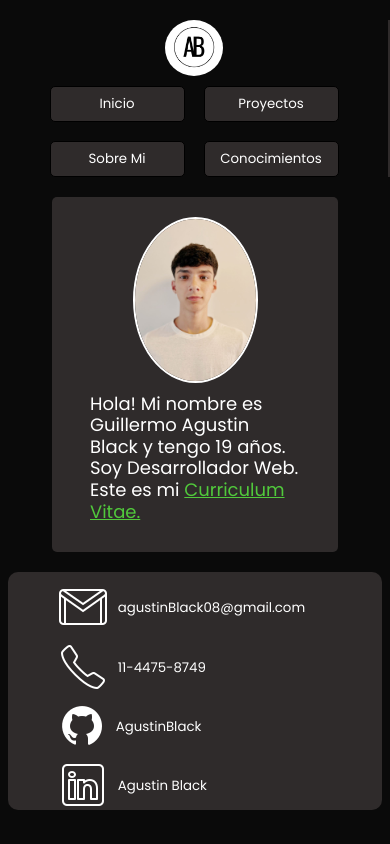
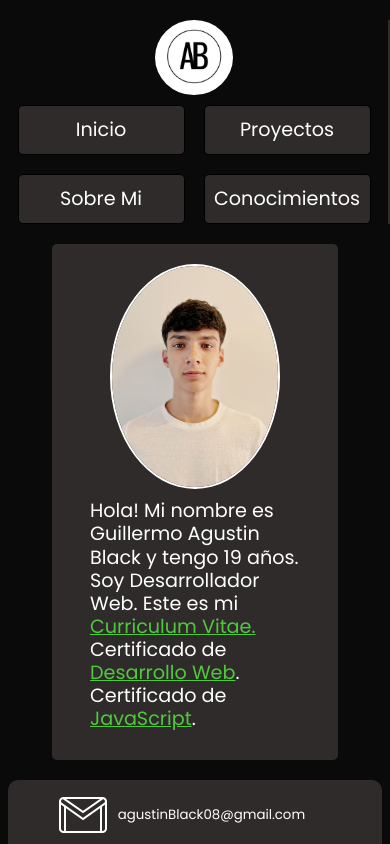
Before and after one commit to AgustinBlack/MiPortfolio, a React (Vite) app in the folder portfolio/: page / in a window 390 px wide. Shown: the top 844 px of the page. Built offline with nearby package versions, Linux system fonts and the light colour scheme.

Commit message:
7mo commit

```diff
--- a/portfolio/src/App.jsx
+++ b/portfolio/src/App.jsx
@@ -10,6 +10,7 @@ import Footer from './components/Footer'
 
 function App() {
   return (
+    <>
     <div className={clases.appDiv}>
       <BrowserRouter>
         <NavBar/>
@@ -22,6 +23,8 @@ function App() {
         <Footer/>
       </BrowserRouter>
     </div>
+    </>
+
   )
 }
 
--- a/portfolio/src/components/Conocimientos.jsx
+++ b/portfolio/src/components/Conocimientos.jsx
@@ -16,6 +16,7 @@ import firebase from "../assets/icons8-firebase-96.png"
 
 const Conocimientos = () => {
     return (
+    <>
     <div className={clases.divPadre}>
         <div className={clases.conocimientosDiv}>
             <a href="https://lenguajehtml.com/"><img className={clases.conocimientoLogos} src={html} alt="" /></a>
@@ -36,6 +37,8 @@ const Conocimientos = () => {
             <a href="https://getbootstrap.com/"><img className={clases.conocimientoLogos} src={bootstrap} alt="" /></a>
         </div>
     </div>
+    </>
+
     )
 }
 
--- a/portfolio/src/components/Inicio.jsx
+++ b/portfolio/src/components/Inicio.jsx
@@ -1,6 +1,8 @@
 import clases from "../styles/Inicio.module.css"
 import foto from "../assets/foto-cv.jpeg"
 import cv from "../assets/Curriculum-Vitae.pdf"
+import dW from "../assets/cert-html-css.png"
+import jS from "../assets/cert-js.png"
 
 const Inicio = () => {
     return (
@@ -12,6 +14,10 @@ const Inicio = () => {
                         Hola! Mi nombre es Guillermo Agustin Black y tengo 19 años.
                         <br/>
                         Soy Desarrollador Web. Este es mi <a href={cv} className={clases.inicioCv}>Curriculum Vitae.</a>
+                        <br />
+                        Certificado de <a href={dW} className={clases.inicioCv}>Desarrollo Web</a>.
+                        <br />
+                        Certificado de <a href={jS} className={clases.inicioCv}>JavaScript</a>.
                     </h3>
                 </div>
             </div>
--- a/portfolio/src/styles/Inicio.module.css
+++ b/portfolio/src/styles/Inicio.module.css
@@ -52,11 +52,11 @@
     }
 
     .inicioTexto{
-        font-size: large;
+        font-size: 1.2em;
     }
 
     .inicioImg{
-        width: 125px;
+        width: 170px;
     }
 
     .img{
--- a/portfolio/src/styles/Nav.module.css
+++ b/portfolio/src/styles/Nav.module.css
@@ -89,11 +89,13 @@
     }
 
     .navLink{
-        width: 135px;
-        font-size: smaller;
+        width: 167px;
+        font-size: larger;
+        height: 50px;
+        align-items: center;
     }
 
     .logo{
-        width: 15%;
+        width: 20%;
     }
 }
--- a/portfolio/src/styles/Proyectos.module.css
+++ b/portfolio/src/styles/Proyectos.module.css
@@ -36,7 +36,7 @@
     }
 
     .proyectoImg{
-        width: 220px;
+        width: 253px;
     }
 
     .proyectoLinks{
```
Also changed, not shown: portfolio/src/assets/cert-html-css.png (added), portfolio/src/assets/cert-js.png (added).
